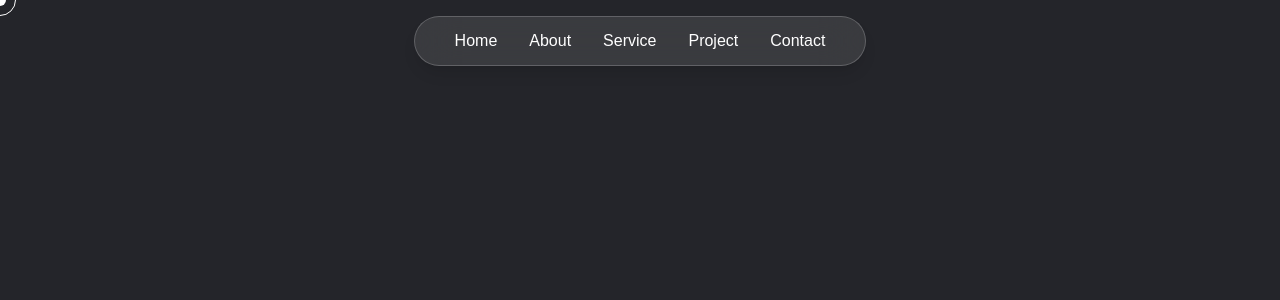
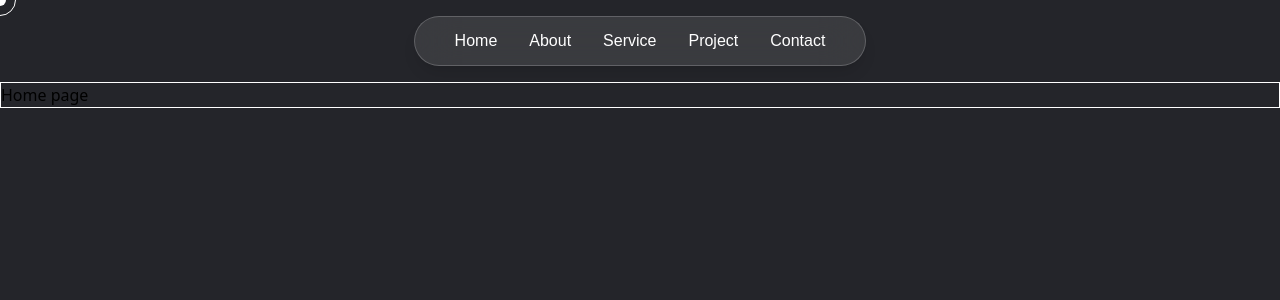
Before and after one commit to A-PRASATHARUMUGAM/Portfolio_Prasath_26, a React (Vite) app in the folder Personal_Portfolio/: page / in a window 1280 px wide. Shown: the top 300 px of the page. Built offline with nearby package versions, Linux system fonts and the light colour scheme; a web font is replaced by a local one.

Commit message:
Create the home component to implement the home page

```diff
--- a/Personal_Portfolio/src/App.jsx
+++ b/Personal_Portfolio/src/App.jsx
@@ -1,6 +1,7 @@
 import { useState } from 'react'
 import Navbar from './components/Navbar'
 import ProCursor from './components/Cursor'
+import Home from './components/Home'
 
 function App() {
 
@@ -9,6 +10,8 @@ function App() {
     <div className='bg-[#24252a] h-[100vh] cursor-none'>
              <ProCursor />
              <Navbar/>
+             <Home />
+
     </div>
 
 
--- /dev/null
+++ b/Personal_Portfolio/src/components/Home.jsx
@@ -0,0 +1,20 @@
+import React from "react";
+
+const Home = () =>{
+
+
+return (
+<>
+<div className="border border-white">
+
+           <h1>Home page </h1>
+
+</div>
+</>
+
+)
+
+}
+
+
+export default Home;
```
